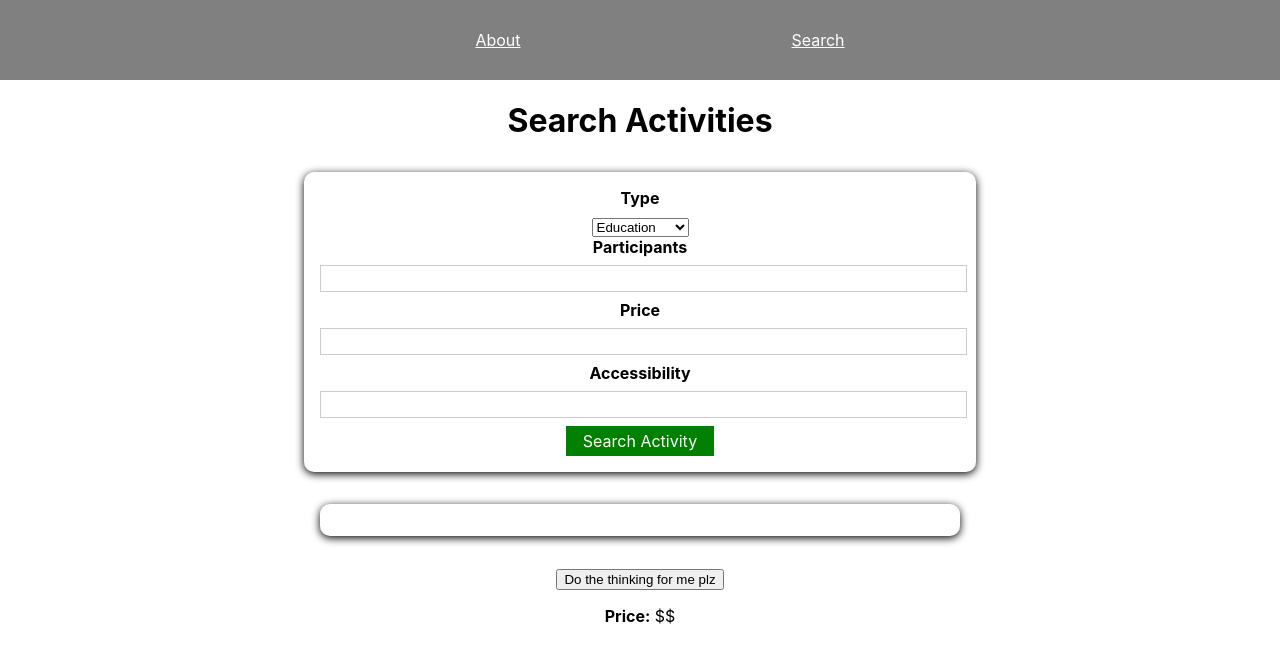
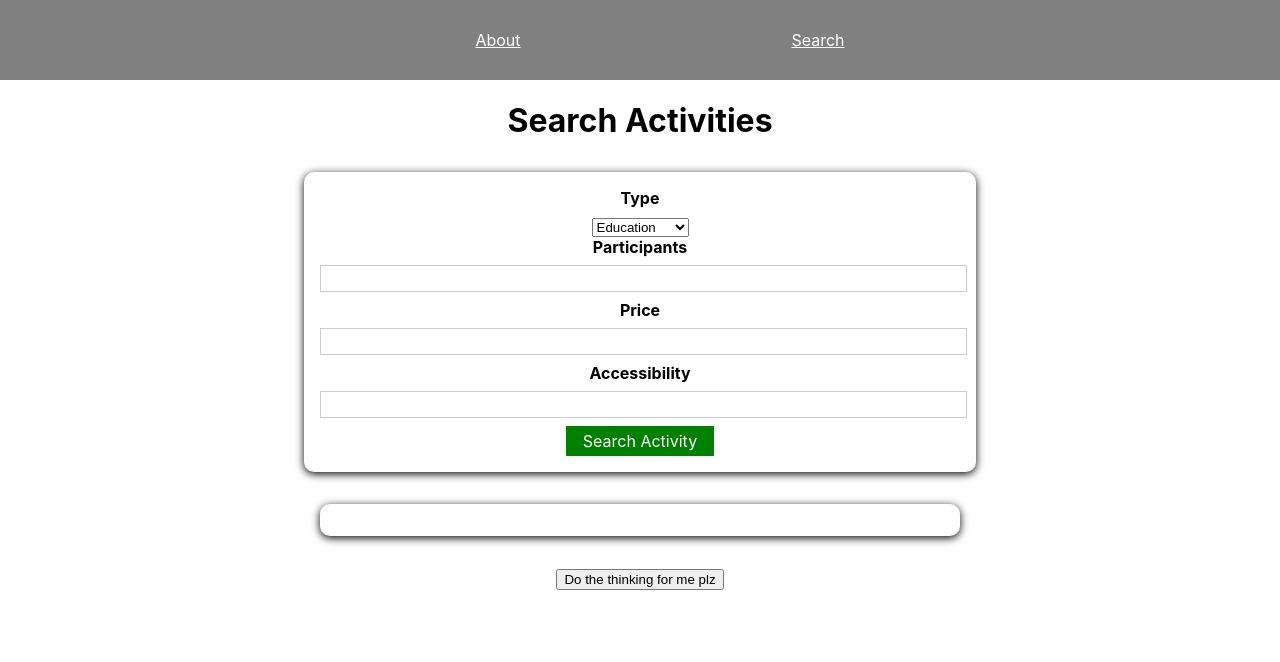
Before and after one commit to jordanshardy/activity-app, a React (Create React App) app: page / in a window 1280 px wide. Shown: the top 662 px of the page. Built offline with nearby package versions, Linux system fonts and the light colour scheme.

Commit message:
fixed the 54752 rendering before generating a random activity

```diff
--- a/src/Components/RandomActivityGenerator.js
+++ b/src/Components/RandomActivityGenerator.js
@@ -11,7 +11,7 @@ const RandomActivityGenerator = () => {
         console.log(activities)
         setRandomActivity(activities.activity)
         setRandomActivityParticipants(activities.participants)
-        setRandomActivityPrice(activities.price)
+        setRandomActivityPrice(changePriceToDollars(activities.price))
     }
 
     function resultHandler(e) {
@@ -48,8 +48,8 @@ const RandomActivityGenerator = () => {
                 (<p><strong>Activity:</strong> {randomActivity}</p>)}
             {randomActivityParticipants &&
                 (<p><strong>Participants:</strong> {randomActivityParticipants}</p>)}
-            {(changePriceToDollars(randomActivityPrice)) &&
-                (<p><strong>Price:</strong> {changePriceToDollars(randomActivityPrice)}</p>)}
+            {randomActivityPrice &&
+                (<p><strong>Price:</strong> {randomActivityPrice}</p>)}
         </>
     )
 }
```
